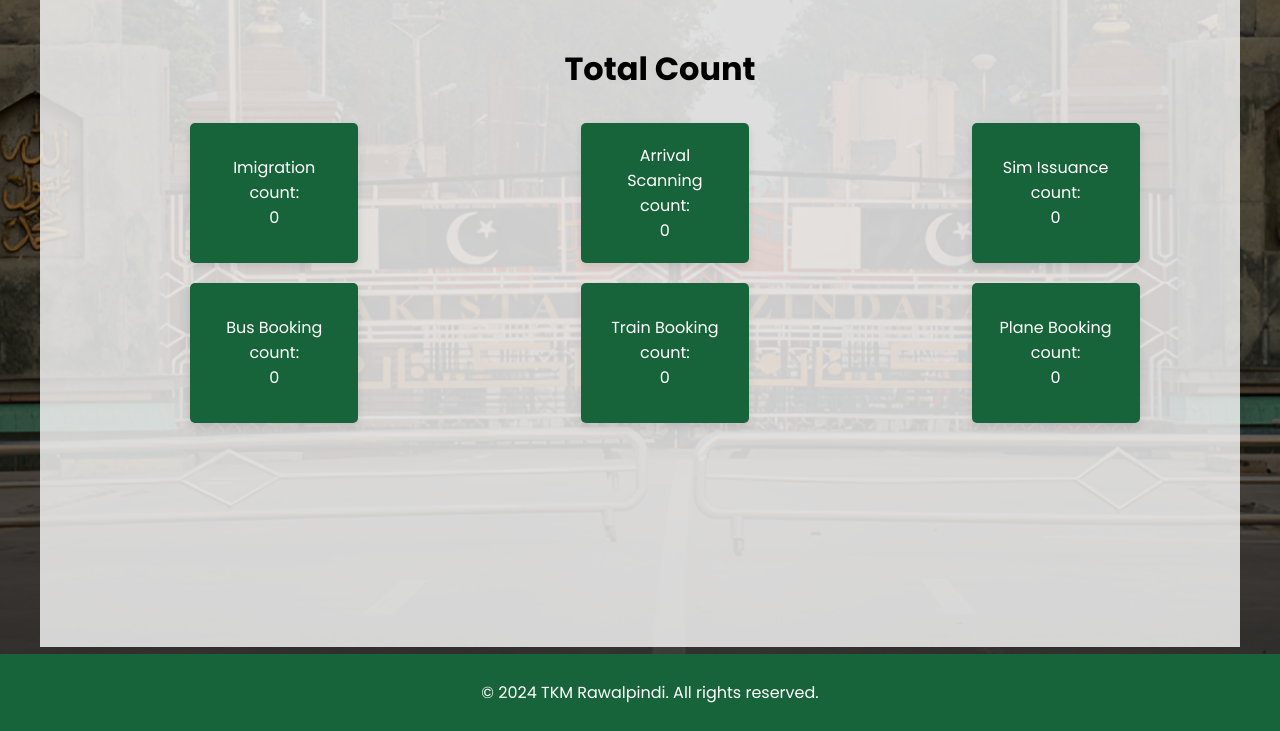
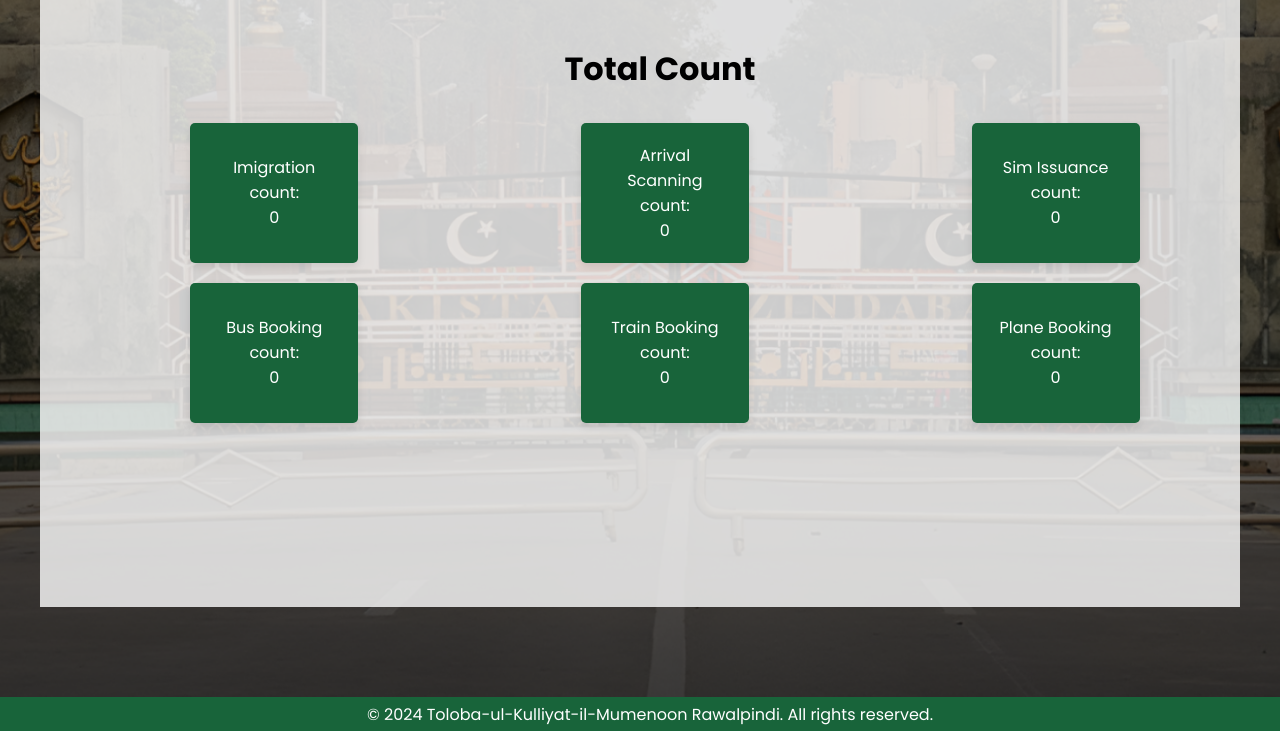
Before and after one commit to abbasmsh1/Wagah-System, a FastAPI app: page /view-count/ in a window 1280 px wide. Shown: the part 69-800 px from the top of the page. Run offline with FastAPI, Linux system fonts and the light colour scheme; data that the repository does not hold is empty.

Commit message:
updated footer for port 8000

```diff
--- a/templates/base.html
+++ b/templates/base.html
@@ -238,8 +238,8 @@
     <div class="container" style="max-width: 90vw; background-color: rgba(255, 255, 255, 0.8); padding:1.5rem; margin-top:1.2vw; margin-bottom:1.2vw">
         {% block content %}{% endblock %}
     </div>
-    <footer class="footer" style="color:white;">
-        <p>&copy; 2024 TKM Rawalpindi. All rights reserved.</p>
+    <footer class="footer" style="color:white; height: 14px;">
+        <p>&copy; 2024 Toloba-ul-Kulliyat-il-Mumenoon Rawalpindi. All rights reserved.</p>
     </footer>
 
     <script>
--- a/templates/view_count.html
+++ b/templates/view_count.html
@@ -3,7 +3,7 @@
 {% block content %}
 <style>
         .container {
-            max-height: 75vh;
+            max-height: 70vh;
             display: grid;
             grid-template-columns: repeat(3, 1fr); /* 3 columns with equal width */
             grid-template-rows: repeat(3, 1fr);
```
Also changed, not shown: static/styles.css (line endings or trailing spaces).
